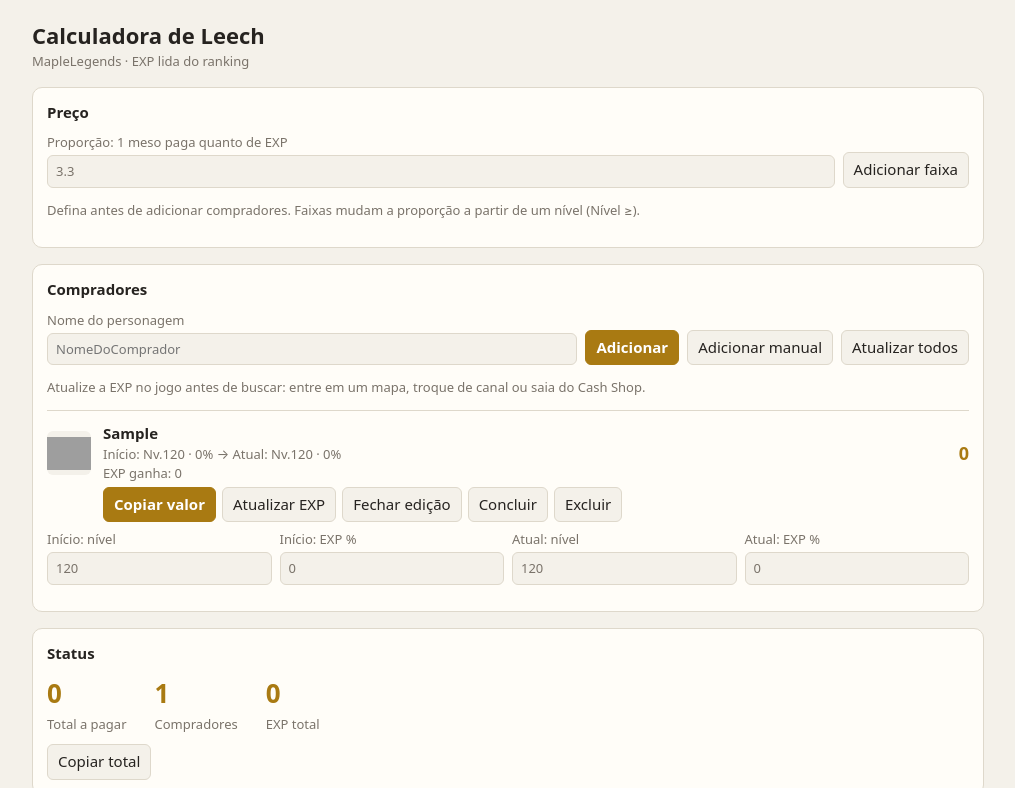
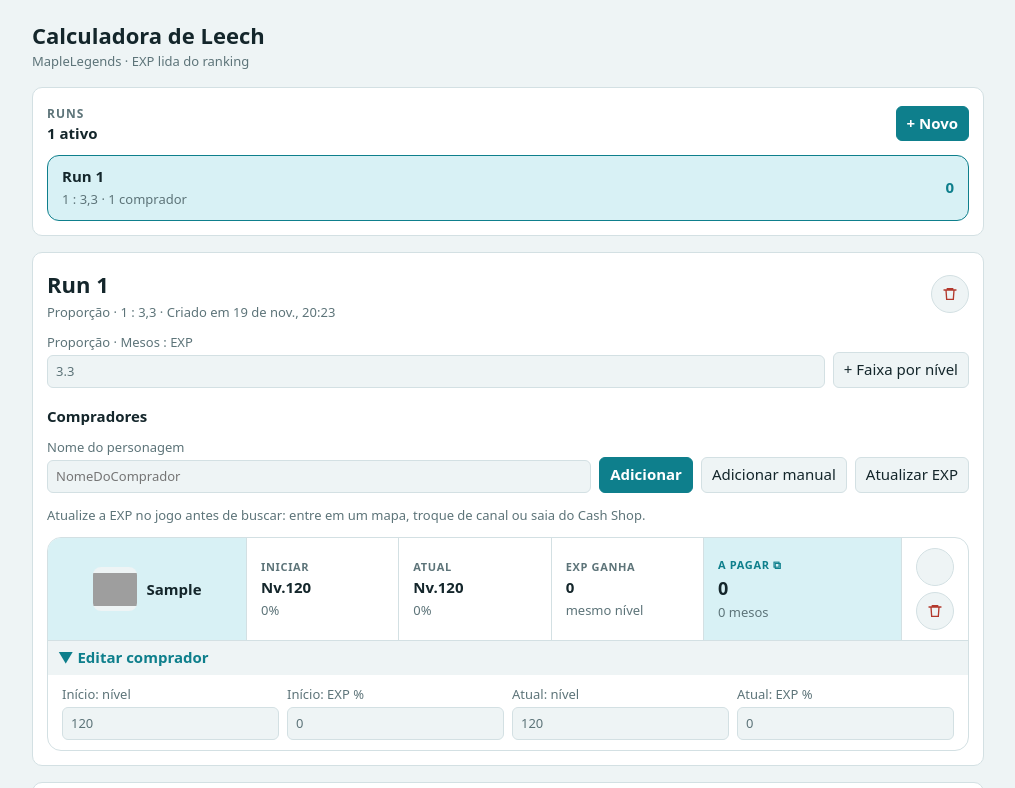
Before and after one commit to matheusdsr94-source/mdsr94-Leech, a plain HTML site: page index.html in a window 1280 px wide. Both pictures are taken after typing "Sample" into the empty fields and a click on the button "Adicionar manual". Shown: the top 788 px of the page, without its empty margins (132-1147 px from the left). Drawn offline with Linux system fonts and the light colour scheme; grey boxes are pictures that could not be loaded.

Commit message:
Add files via upload

```diff
--- a/index.html
+++ b/index.html
@@ -5,8 +5,8 @@
 <meta name="viewport" content="width=device-width, initial-scale=1">
 <title>Calculadora de Leech | MapleLegends</title>
 <style>
-:root{--bg:#f4f1ea;--pn:#fffdf8;--tx:#262320;--mu:#7a736a;--ln:#ded8cb;--ac:#a97a12;--ac2:#fff;--ok:#2f7d4f;--er:#b3382c}
-@media(prefers-color-scheme:dark){:root{--bg:#14171c;--pn:#1c2027;--tx:#e8e4da;--mu:#8d96a3;--ln:#2d333d;--ac:#e2b24c;--ac2:#1a1405;--ok:#6fcf97;--er:#f08a80}}
+:root{--bg:#eef4f5;--pn:#fff;--tx:#14262b;--mu:#5d7479;--ln:#d3e0e3;--ac:#0e7f8c;--ac2:#fff;--tn:#d8f1f5;--ok:#2f7d4f;--er:#b3382c}
+@media(prefers-color-scheme:dark){:root{--bg:#0f1a1d;--pn:#16252a;--tx:#e3eef0;--mu:#8fa6ab;--ln:#27393e;--ac:#58c6d4;--ac2:#06242a;--tn:#143840;--ok:#6fcf97;--er:#f08a80}}
 *{box-sizing:border-box}
 body{margin:0;background:var(--bg);color:var(--tx);font:15px/1.45 system-ui,-apple-system,"Segoe UI",sans-serif}
 main{max-width:980px;margin:0 auto;padding:20px 14px 60px;display:grid;gap:16px}
@@ -38,6 +38,27 @@ label{display:grid;gap:3px;font-size:13px;color:var(--mu)}
 #msg.er{display:block;color:var(--er);border-color:var(--er)}#msg.ok{display:block;color:var(--ok);border-color:var(--ok)}
 .t{display:grid;grid-template-columns:1fr 1fr auto;gap:6px;margin-top:6px}
 details summary{cursor:pointer;font-size:13px;color:var(--mu)}
+.lb{font-size:12px;font-weight:700;letter-spacing:.08em;text-transform:uppercase;color:var(--mu)}
+.rh{display:flex;justify-content:space-between;align-items:center;gap:10px}
+.title{font-size:22px;font-weight:700;border:0;background:transparent;padding:2px 0}
+.runs{display:grid;gap:8px;margin-top:10px}
+.run{display:flex;justify-content:space-between;align-items:center;gap:8px;text-align:left;padding:10px 14px;border-radius:12px}
+.run.on{background:var(--tn);border-color:var(--ac)}.run .rt{font-weight:700;color:var(--ac)}
+.card{border:1px solid var(--ln);border-radius:14px;overflow:hidden;margin-top:10px}.card.done{opacity:.6}
+.row{display:grid;grid-template-columns:1.3fr 1fr 1fr 1fr 1.3fr auto}
+.c{padding:10px 14px;border-left:1px solid var(--ln);display:flex;flex-direction:column;gap:2px;justify-content:center;min-width:0}
+.c small{font-size:11px;font-weight:700;letter-spacing:.06em;text-transform:uppercase;color:var(--mu)}
+.nm{flex-direction:row;align-items:center;gap:10px;background:var(--tn);border-left:0}
+.nm img{width:44px;height:44px;object-fit:contain;background:var(--bg);border-radius:8px}
+.pay{background:var(--tn);border:0;border-left:1px solid var(--ln);border-radius:0;text-align:left;align-items:flex-start;cursor:pointer}
+.pay small{color:var(--ac)}.pay b{font-size:18px}
+.c.ac{flex-direction:column;gap:6px;align-items:center}
+.ic{width:38px;height:38px;border-radius:50%;padding:0;display:grid;place-items:center}
+.ic.on{background:var(--ac);color:var(--ac2);border-color:var(--ac)}
+.ic.bad{color:var(--er)}
+.et{width:100%;text-align:left;border:0;border-top:1px solid var(--ln);border-radius:0;background:var(--bg);color:var(--ac);font-weight:600}
+.card .ed{margin:0;padding:10px 14px}
+@media(max-width:760px){.row{grid-template-columns:1fr 1fr}.nm{grid-column:1/3}.c{border-top:1px solid var(--ln)}.c.ac{flex-direction:row;grid-column:1/3;justify-content:flex-end}}
 </style>
 </head>
 <body>
@@ -48,20 +69,21 @@ details summary{cursor:pointer;font-size:13px;color:var(--mu)}
 <div id="msg" role="status"></div>
 
 <section class="p">
- <h2>Preço</h2>
- <div class="r"><label>Proporção: 1 meso paga quanto de EXP<input id="ratio" type="number" min="0" step="0.1"></label><button id="addTier">Adicionar faixa</button></div>
- <div id="tiers"></div>
- <p class="m">Defina antes de adicionar compradores. Faixas mudam a proporção a partir de um nível (Nível ≥).</p>
+ <div class="rh"><div><span class="lb">Runs</span><h2 id="runCount" style="margin:0"></h2></div><button class="pri" id="newRun">+ Novo</button></div>
+ <div class="runs" id="runs"></div>
 </section>
 
 <section class="p">
- <h2>Compradores</h2>
- <div class="r"><label>Nome do personagem<input id="nick" placeholder="NomeDoComprador" autocomplete="off"></label><button class="pri" id="add">Adicionar</button><button id="addM">Adicionar manual</button><button id="upAll">Atualizar todos</button></div>
+ <div class="rh"><div style="flex:1"><input id="runName" class="title" aria-label="Nome da run"><div class="m" id="runSub"></div></div><button class="ic bad" id="delRun" aria-label="Excluir run"><svg width="16" height="16" viewBox="0 0 24 24" fill="none" stroke="currentColor" stroke-width="2" stroke-linecap="round" aria-hidden="true"><path d="M3 6h18M8 6V4h8v2M6 6l1 14h10l1-14"/></svg></button></div>
+ <div class="r" style="margin-top:12px"><label>Proporção · Mesos : EXP<input id="ratio" type="number" min="0" step="0.1"></label><button id="addTier">+ Faixa por nível</button></div>
+ <div id="tiers"></div>
+ <h2 style="margin-top:18px">Compradores</h2>
+ <div class="r"><label>Nome do personagem<input id="nick" placeholder="NomeDoComprador" autocomplete="off"></label><button class="pri" id="add">Adicionar</button><button id="addM">Adicionar manual</button><button id="upAll">Atualizar EXP</button></div>
  <p class="m">Atualize a EXP no jogo antes de buscar: entre em um mapa, troque de canal ou saia do Cash Shop.</p>
  <div id="list"></div>
 </section>
 
-<section class="p"><h2>Status</h2><div class="tot" id="tot"></div><button id="copyAll" style="margin-top:10px">Copiar total</button></section>
+<section class="p"><h2>Status da run</h2><div class="tot" id="tot"></div><button id="copyAll" style="margin-top:10px">Copiar total</button></section>
 
 <section class="p">
  <h2>Calculadora</h2>
@@ -90,9 +112,15 @@ const DR=[15,34,57,92,135,372,560,840,1242,1716,2360,3216,4200,5460,7050,8840,11
 const PR=[];{let t=0;for(const e of DR){PR.push(t);t+=e}}
 const $=id=>document.getElementById(id);
 const KEY="leech-hs-v1";
-const D={ratio:3.3,tiers:[],buyers:[],cfg:{base:"https://dev.legends.ml",proxy:"https://mdsr94leech-proxy.matheusdsr94.workers.dev"},est:{fl:120,fe:0,tl:125,te:0,mode:"ratio",er:3.3,eh:12,ex:35}};
+const D={runs:[],cur:"",cfg:{base:"https://dev.legends.ml",proxy:"https://mdsr94leech-proxy.matheusdsr94.workers.dev"},est:{fl:120,fe:0,tl:125,te:0,mode:"ratio",er:3.3,eh:12,ex:35}};
 let S=D;
 try{const s=JSON.parse(localStorage.getItem(KEY));if(s)S={...D,...s,cfg:{...D.cfg,...s.cfg,proxy:(s.cfg&&s.cfg.proxy)||D.cfg.proxy},est:{...D.est,...s.est}}}catch{}
+const uid=()=>Date.now().toString(36)+Math.random().toString(36).slice(2,6);
+const mk=(name,ratio,tiers=[])=>({id:uid(),name,ratio,tiers,buyers:[],created:Date.now()});
+const R=()=>S.runs.find(r=>r.id===S.cur)||S.runs[0];
+if(!Array.isArray(S.runs)||!S.runs.length){const r=mk("Run 1",S.ratio||3.3,S.tiers||[]);r.buyers=S.buyers||[];S.runs=[r]}
+if(!S.runs.some(r=>r.id===S.cur))S.cur=S.runs[0].id;
+const IT='<svg width="16" height="16" viewBox="0 0 24 24" fill="none" stroke="currentColor" stroke-width="2" stroke-linecap="round" aria-hidden="true"><path d="M3 6h18M8 6V4h8v2M6 6l1 14h10l1-14"/></svg>';
 const save=()=>{try{localStorage.setItem(KEY,JSON.stringify(S))}catch{}};
 const esc=s=>String(s).replace(/[&<>"']/g,c=>({"&":"&amp;","<":"&lt;",">":"&gt;",'"':"&quot;","'":"&#39;"}[c]));
 const num=(v,d=0)=>{const n=parseFloat(String(v).replace(",","."));return Number.isFinite(n)?n:d};
@@ -151,26 +179,36 @@ async function getChar(name){
  throw new Error((reached?`Personagem "${name}" não encontrado`:"Não foi possível acessar o ranking")+" ("+why.join("; ")+").");
 }
 
-function view(b){
+function view(b,r=R()){
  const c=b.cur||b.start,g=b.start?Math.max(0,cum(c.level,c.exp)-cum(b.start.level,b.start.exp)):0;
- const due=b.start?mesos(b.start.level,b.start.exp,c.level,c.exp,S.ratio,S.tiers):undefined;
+ const due=b.start?mesos(b.start.level,b.start.exp,c.level,c.exp,r.ratio,r.tiers):undefined;
  return{c,g,due};
 }
 
+function total(r){let t=0;for(const b of r.buyers)t+=view(b,r).due||0;return t}
 function render(){
- $("ratio").value=S.ratio;
- $("tiers").innerHTML=S.tiers.map((t,i)=>`<div class="t"><input data-t="${i}" data-k="min" type="number" min="1" max="200" value="${t.min}" aria-label="Nível ≥"><input data-t="${i}" data-k="ratio" type="number" min="0" step="0.1" value="${t.ratio}" aria-label="Proporção"><button data-rt="${i}" aria-label="Remover faixa ${i+1}">✕</button></div>`).join("");
+ const r=R(),ct=S.runs.length;
+ $("runCount").textContent=ct+(ct===1?" ativo":" ativos");
+ $("runs").innerHTML=S.runs.map(x=>`<button class="run${x.id===S.cur?" on":""}" data-run="${x.id}"><span><b>${esc(x.name)}</b><br><span class="m">1 : ${fmtN(x.ratio)} · ${x.buyers.length} comprador${x.buyers.length===1?"":"es"}</span></span><span class="rt">${fmtM(total(x))}</span></button>`).join("");
+ $("runName").value=r.name;
+ $("runSub").textContent=`Proporção · 1 : ${fmtN(r.ratio)} · Criado em ${new Date(r.created).toLocaleString("pt-BR",{day:"numeric",month:"short",hour:"2-digit",minute:"2-digit"})}`;
+ $("ratio").value=r.ratio;
+ $("tiers").innerHTML=r.tiers.map((t,i)=>`<div class="t"><input data-t="${i}" data-k="min" type="number" min="1" max="200" value="${t.min}" aria-label="Nível ≥"><input data-t="${i}" data-k="ratio" type="number" min="0" step="0.1" value="${t.ratio}" aria-label="Proporção"><button data-rt="${i}" aria-label="Remover faixa ${i+1}">✕</button></div>`).join("");
  let tm=0,te=0;
- $("list").innerHTML=S.buyers.length?S.buyers.map((b,i)=>{
-  const v=view(b);tm+=v.due||0;te+=v.g;
+ $("list").innerHTML=r.buyers.length?r.buyers.map((b,i)=>{
+  const v=view(b,r),s=b.start,c=v.c,dl=c.level-s.level;tm+=v.due||0;te+=v.g;
   const av=S.cfg.base.replace(/\/$/,"")+"/avatar/"+encodeURIComponent(b.ign)+".png";
-  return`<div class="b${b.done?" done":""}"><img src="${av}" alt="" onerror="this.style.visibility='hidden'">
-  <div><b>${esc(b.ign)}</b> <span class="m">${esc(b.job||"")}</span><div class="m">Início: Nv.${b.start.level} · ${fmtN(b.start.exp)}% → Atual: Nv.${v.c.level} · ${fmtN(v.c.exp)}%</div><div class="m">EXP ganha: ${fmtE(v.g)}</div></div>
-  <div class="due">${fmtM(v.due)}</div>
-  <div class="ac"><button class="pri" data-c="${i}">Copiar valor</button><button data-r="${i}" ${b.done?"disabled":""}>Atualizar EXP</button><button data-e="${i}">${b.edit?"Fechar edição":"Editar"}</button><button data-d="${i}">${b.done?"Reabrir":"Concluir"}</button><button data-x="${i}">Excluir</button></div>
-  ${b.edit?`<div class="ed r"><label>Início: nível<input data-i="${i}" data-k="sl" type="number" min="1" max="200" value="${b.start.level}"></label><label>Início: EXP %<input data-i="${i}" data-k="se" type="number" min="0" max="99.99" step="0.01" value="${b.start.exp}"></label><label>Atual: nível<input data-i="${i}" data-k="cl" type="number" min="1" max="200" value="${v.c.level}"></label><label>Atual: EXP %<input data-i="${i}" data-k="ce" type="number" min="0" max="99.99" step="0.01" value="${v.c.exp}"></label></div>`:""}</div>`}).join("")
-  :`<p class="m">Ainda não há compradores. Adicione um para buscar a EXP inicial dele.</p>`;
- $("tot").innerHTML=`<div><b>${fmtM(tm)}</b><span>Total a pagar</span></div><div><b>${S.buyers.length}</b><span>Compradores</span></div><div><b>${fmtE(te)}</b><span>EXP total</span></div>`;
+  return`<div class="card${b.done?" done":""}"><div class="row">
+  <div class="c nm"><img src="${av}" alt="" onerror="this.style.visibility='hidden'"><div><b>${esc(b.ign)}</b><br><span class="m">${esc(b.job||"")}</span></div></div>
+  <div class="c"><small>Iniciar</small><b>Nv.${s.level}</b><span class="m">${fmtN(s.exp)}%</span></div>
+  <div class="c"><small>Atual</small><b>Nv.${c.level}</b><span class="m">${fmtN(c.exp)}%</span></div>
+  <div class="c"><small>EXP ganha</small><b>${fmtE(v.g)}</b><span class="m">${dl>0?"+"+dl+(dl===1?" nível":" níveis"):"mesmo nível"}</span></div>
+  <button class="c pay" data-c="${i}" aria-label="Copiar valor exato a pagar"><small>A pagar ⧉</small><b>${fmtM(v.due)}</b><span class="m">${v.due===undefined?"—":fmtN(Math.round(v.due),0)+" mesos"}</span></button>
+  <div class="c ac"><button class="ic${b.done?" on":""}" data-d="${i}" aria-label="${b.done?"Reabrir":"Concluir"}" title="${b.done?"Reabrir":"Concluir"}">${b.done?"✓":""}</button><button class="ic bad" data-x="${i}" aria-label="Excluir comprador">${IT}</button></div></div>
+  <button class="et" data-e="${i}">${b.edit?"▼":"▶"} Editar comprador</button>
+  ${b.edit?`<div class="ed r"><label>Início: nível<input data-i="${i}" data-k="sl" type="number" min="1" max="200" value="${s.level}"></label><label>Início: EXP %<input data-i="${i}" data-k="se" type="number" min="0" max="99.99" step="0.01" value="${s.exp}"></label><label>Atual: nível<input data-i="${i}" data-k="cl" type="number" min="1" max="200" value="${c.level}"></label><label>Atual: EXP %<input data-i="${i}" data-k="ce" type="number" min="0" max="99.99" step="0.01" value="${c.exp}"></label></div>`:""}</div>`}).join("")
+  :`<p class="m">Ainda não há compradores nesta run. Adicione um para buscar a EXP inicial dele.</p>`;
+ $("tot").innerHTML=`<div><b>${fmtM(tm)}</b><span>Total a pagar</span></div><div><b>${r.buyers.length}</b><span>Compradores</span></div><div><b>${fmtE(te)}</b><span>EXP total</span></div>`;
  const e=S.est;for(const k of ["fl","fe","tl","te","mode","er","eh","ex"])$(k).value=e[k];
  document.querySelectorAll(".eR").forEach(x=>x.style.display=e.mode==="ratio"?"":"none");
  document.querySelectorAll(".eH").forEach(x=>x.style.display=e.mode==="hourly"?"":"none");
@@ -184,11 +222,11 @@ function render(){
 
 async function addBuyer(){
  const n=$("nick").value.trim();if(!n)return;
- if(S.buyers.some(b=>b.ign.toLowerCase()===n.toLowerCase()&&!b.done)){msg("Esse comprador já está na lista.","er");return}
+ if(R().buyers.some(b=>b.ign.toLowerCase()===n.toLowerCase()&&!b.done)){msg("Esse comprador já está na lista.","er");return}
  $("add").disabled=true;$("add").textContent="Adicionando…";msg("");
  try{
   const c=await getChar(n),snap={level:c.level,exp:c.exp};
-  S.buyers.push({id:Date.now(),ign:c.ign,job:c.job,start:snap,cur:{...snap},done:false});
+  R().buyers.push({id:Date.now(),ign:c.ign,job:c.job,start:snap,cur:{...snap},done:false});
   $("nick").value="";save();render();
  }catch(e){msg(e.message,"er")}
  $("add").disabled=false;$("add").textContent="Adicionar";
@@ -197,7 +235,7 @@ async function addBuyer(){
 $("add").onclick=addBuyer;
 $("addM").onclick=()=>{
  const n=$("nick").value.trim();if(!n)return;
- S.buyers.push({id:Date.now(),ign:n,job:"",start:{level:120,exp:0},cur:{level:120,exp:0},done:false,edit:true});
+ R().buyers.push({id:Date.now(),ign:n,job:"",start:{level:120,exp:0},cur:{level:120,exp:0},done:false,edit:true});
  $("nick").value="";save();render();
 };
 async function copy(t){
@@ -206,7 +244,7 @@ async function copy(t){
   const ok=document.execCommand("copy");a.remove();if(!ok)throw 0}
 }
 $("copyAll").onclick=async()=>{
- let tm=0;for(const b of S.buyers)tm+=view(b).due||0;
+ let tm=0;for(const b of R().buyers)tm+=view(b).due||0;
  try{await copy(exact(tm));msg("Total copiado: "+exact(tm),"ok")}catch{msg("Não foi possível copiar.","er")}
 };
 $("copyEst").onclick=async()=>{
@@ -215,7 +253,7 @@ $("copyEst").onclick=async()=>{
  try{if(c===undefined)throw 0;await copy(exact(c));msg("Custo copiado: "+exact(c),"ok")}catch{msg("Não foi possível copiar.","er")}
 };
 $("upAll").onclick=async()=>{
- const bs=S.buyers.filter(b=>!b.done);if(!bs.length){msg("Não há compradores ativos para atualizar.","er");return}
+ const bs=R().buyers.filter(b=>!b.done);if(!bs.length){msg("Não há compradores ativos para atualizar.","er");return}
  const btn=$("upAll");btn.disabled=true;btn.textContent="Atualizando…";msg("");
  const res=await Promise.allSettled(bs.map(b=>getChar(b.ign)));
  let up=0;const same=[],fail=[];
@@ -230,11 +268,11 @@ $("upAll").onclick=async()=>{
  if(same.length)p.push(`sem mudança: ${same.join(", ")}`);
  if(fail.length)p.push(`falhou: ${fail.join(", ")}`);
  msg(p.join(" · "),fail.length||same.length?"er":"ok");
- btn.disabled=false;btn.textContent="Atualizar todos";
+ btn.disabled=false;btn.textContent="Atualizar EXP";
 };
 $("list").onchange=e=>{
  const i=e.target.dataset.i;if(i===undefined)return;
- const b=S.buyers[i],k=e.target.dataset.k,v=e.target.value;
+ const b=R().buyers[i],k=e.target.dataset.k,v=e.target.value;
  if(k==="sl")b.start.level=L(v);else if(k==="se")b.start.exp=P(v);
  else if(k==="cl")b.cur.level=L(v);else if(k==="ce")b.cur.exp=P(v);
  save();render();
@@ -243,28 +281,32 @@ $("nick").onkeydown=e=>{if(e.key==="Enter")addBuyer()};
 $("list").onclick=async e=>{
  const t=e.target.closest("button");if(!t)return;const d=t.dataset;
  if(d.r!==undefined){
-  const b=S.buyers[d.r];t.disabled=true;t.textContent="Atualizando...";
+  const b=R().buyers[d.r];t.disabled=true;t.textContent="Atualizando...";
   try{const c=await getChar(b.ign),o=b.cur||b.start,same=o.level===c.level&&o.exp===c.exp;b.cur={level:c.level,exp:c.exp};b.job=c.job||b.job;save();
    same?msg(`${b.ign}: a EXP não mudou desde a última busca. Atualize a EXP no jogo (troque de canal) e tente de novo.`,"er"):msg(`${b.ign} atualizado.`,"ok")}
   catch(x){msg(x.message,"er")}
   render();
  }else if(d.c!==undefined){
-  const v=view(S.buyers[d.c]);
+  const v=view(R().buyers[d.c]);
   try{if(v.due===undefined)throw 0;await copy(exact(v.due));msg("Valor copiado: "+exact(v.due),"ok")}catch{msg("Não foi possível copiar.","er")}
- }else if(d.e!==undefined){const b=S.buyers[d.e];b.edit=!b.edit;save();render()
- }else if(d.d!==undefined){const b=S.buyers[d.d];b.done=!b.done;save();render()}
- else if(d.x!==undefined){const b=S.buyers[d.x];if(confirm(`Excluir ${b.ign}?`)){S.buyers.splice(d.x,1);save();render()}}
+ }else if(d.e!==undefined){const b=R().buyers[d.e];b.edit=!b.edit;save();render()
+ }else if(d.d!==undefined){const b=R().buyers[d.d];b.done=!b.done;save();render()}
+ else if(d.x!==undefined){const b=R().buyers[d.x];if(confirm(`Excluir ${b.ign}?`)){R().buyers.splice(d.x,1);save();render()}}
 };
-$("ratio").onchange=e=>{S.ratio=Math.max(0,num(e.target.value,3.3));save();render()};
-$("addTier").onclick=()=>{const m=Math.max(0,...S.tiers.map(t=>t.min));S.tiers.push({min:Math.min(200,m?m+1:100),ratio:S.ratio});save();render()};
-$("tiers").onchange=e=>{const i=e.target.dataset.t,k=e.target.dataset.k;if(i===undefined)return;S.tiers[i][k]=k==="min"?L(e.target.value):Math.max(0,num(e.target.value));save();render()};
-$("tiers").onclick=e=>{const b=e.target.closest("button");if(b){S.tiers.splice(b.dataset.rt,1);save();render()}};
+$("ratio").onchange=e=>{R().ratio=Math.max(0,num(e.target.value,3.3));save();render()};
+$("addTier").onclick=()=>{const m=Math.max(0,...R().tiers.map(t=>t.min));R().tiers.push({min:Math.min(200,m?m+1:100),ratio:R().ratio});save();render()};
+$("tiers").onchange=e=>{const i=e.target.dataset.t,k=e.target.dataset.k;if(i===undefined)return;R().tiers[i][k]=k==="min"?L(e.target.value):Math.max(0,num(e.target.value));save();render()};
+$("tiers").onclick=e=>{const b=e.target.closest("button");if(b){R().tiers.splice(b.dataset.rt,1);save();render()}};
 for(const k of ["fl","tl"])$(k).onchange=e=>{S.est[k]=L(e.target.value);save();render()};
 for(const k of ["fe","te"])$(k).onchange=e=>{S.est[k]=P(e.target.value);save();render()};
 for(const k of ["er","eh","ex"])$(k).onchange=e=>{S.est[k]=Math.max(0,num(e.target.value));save();render()};
 $("mode").onchange=e=>{S.est.mode=e.target.value;save();render()};
 $("base").onchange=e=>{S.cfg.base=e.target.value.trim()||D.cfg.base;save();render()};
 $("proxy").onchange=e=>{S.cfg.proxy=e.target.value.trim();save()};
+$("newRun").onclick=()=>{const c=R(),r=mk("Run "+(S.runs.length+1),c.ratio,c.tiers.map(t=>({...t})));S.runs.push(r);S.cur=r.id;save();render();$("runName").focus();$("runName").select()};
+$("runs").onclick=e=>{const b=e.target.closest("button[data-run]");if(b){S.cur=b.dataset.run;save();render()}};
+$("runName").onchange=e=>{R().name=e.target.value.trim()||"Run";save();render()};
+$("delRun").onclick=()=>{const r=R();if(!confirm(`Excluir a run "${r.name}" e todos os compradores dela?`))return;S.runs=S.runs.filter(x=>x!==r);if(!S.runs.length)S.runs.push(mk("Run 1",3.3));S.cur=S.runs[0].id;save();render()};
 render();
 </script>
 </body>
```
